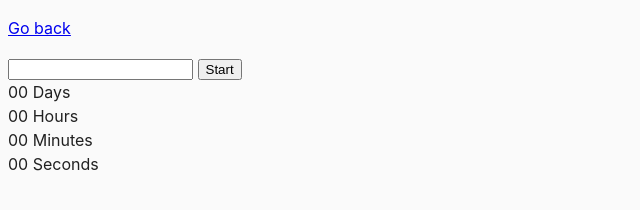
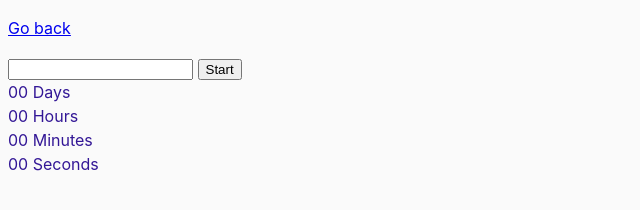
Before and after one commit to TatianaMaksimova/date-promise-api, a website built with Parcel: page src/02-timer.html in a window 1280 px wide. Shown: the whole page, without its empty margins (0-640 px from the left). Built offline with nearby package versions, Linux system fonts and the light colour scheme.

Commit message:
test commit

```diff
--- a/src/css/common.css
+++ b/src/css/common.css
@@ -8,7 +8,7 @@ body {
   -webkit-font-smoothing: antialiased;
   -moz-osx-font-smoothing: grayscale;
   background-color: #fafafa;
-  color: #212121;
+  color: #331796;
   line-height: 1.5;
 }
 
```
